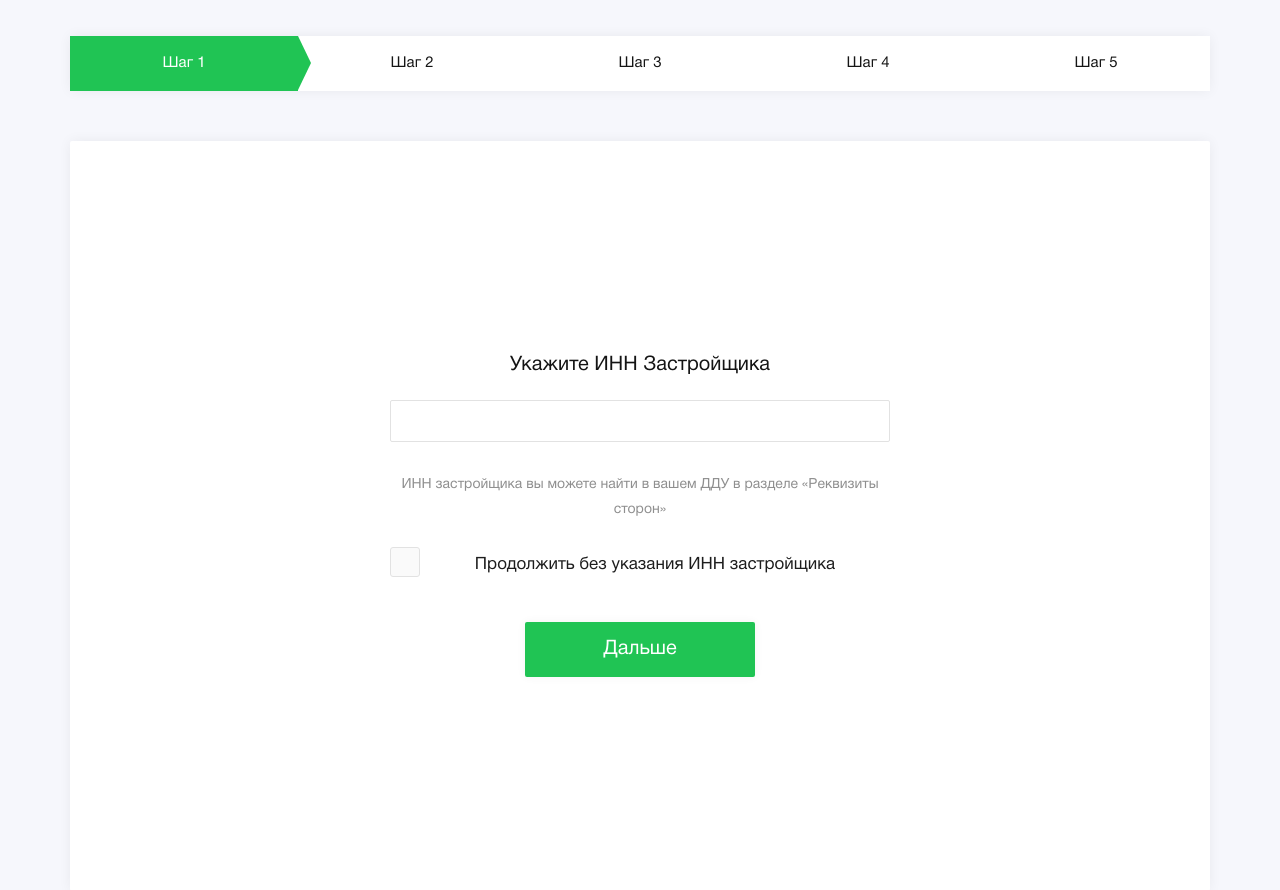
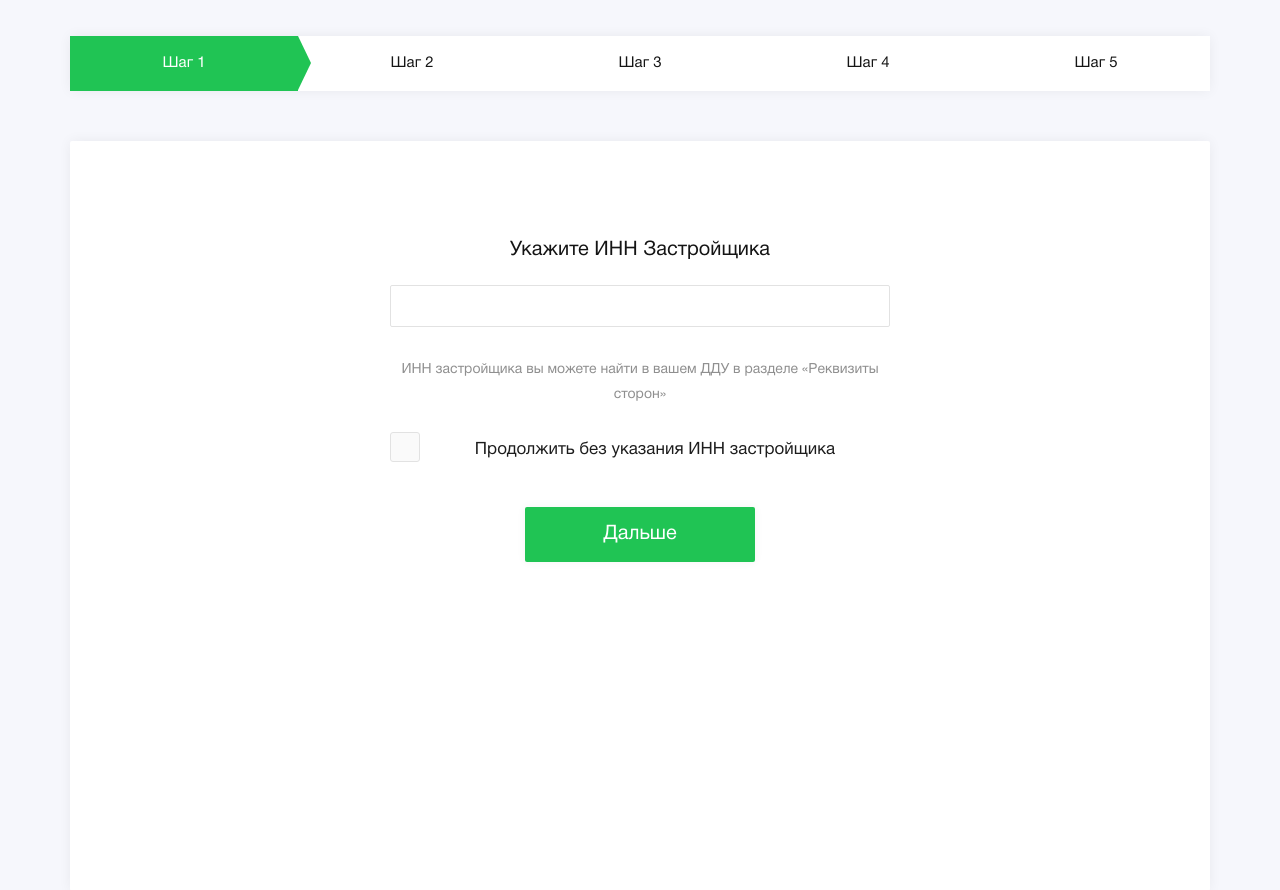
Before and after one commit to everthinq/court_statement_template, a Django app: page /app/ in a window 1280 px wide. Shown: the part 280-1170 px from the top of the page. Run offline with Django 3.2, Linux system fonts and the light colour scheme; some libraries are stand-ins or nearby versions.

Commit message:
step1 block lifted up in main.css

```diff
--- a/court_template_app/static/court_template_app/css/main.css
+++ b/court_template_app/static/court_template_app/css/main.css
@@ -156,7 +156,7 @@ header {
           border-radius: 2px;
   -webkit-box-shadow: 0px 0px 13px 0px rgba(0, 0, 0, 0.06);
           box-shadow: 0px 0px 13px 0px rgba(0, 0, 0, 0.06);
-  padding: 70px 50px 70px;
+  padding: 70px 50px 300px;
   min-height: 750px; }
 
 .step .step_buttons {
```
